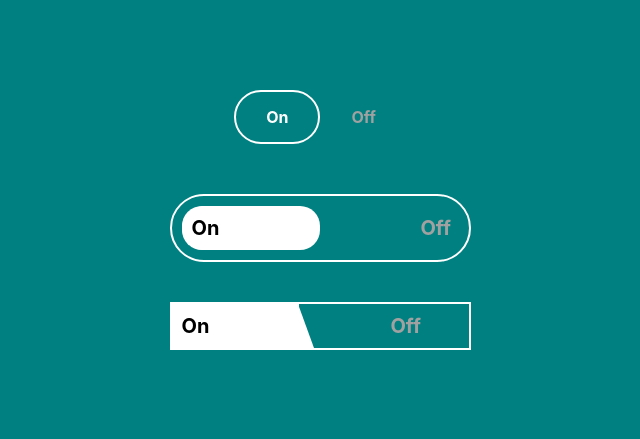
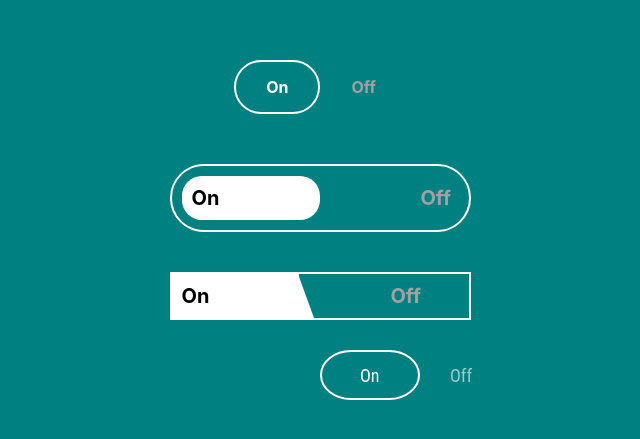
Before and after one commit to nilamanandhar/app-toggle, a React (Create React App) app: page / in a window 1280 px wide. Shown: the part 205-644 px from the top of the page, without its empty margins (320-960 px from the left). Built offline with nearby package versions, Linux system fonts and the light colour scheme.

Commit message:
animation on on and off first button

```diff
--- a/src/App.js
+++ b/src/App.js
@@ -1,38 +1,44 @@
 
-import {useState,useEffect} from 'react';
+import { useState, useEffect } from 'react';
 import './App.scss';
 
 function App() {
- const[firstSwitch,setFirstSwitch] = useState(true);
- const[secondSwitch,setSecondSwitch]= useState(true);
- const[thirdSwitch,setThirdSwitch]= useState(true);
-
-  const toggoleHandler=(state,type)=>{
-    switch(type){
+  const [firstSwitch, setFirstSwitch] = useState(true);
+  const [secondSwitch, setSecondSwitch] = useState(true);
+  const [thirdSwitch, setThirdSwitch] = useState(true);
+  const [switchFirst, setSwitchFirst] = useState(true);
+  const toggoleHandler = (state, type) => {
+    switch (type) {
       case 1:
-        if(state==="on"){
+        if (state === "on") {
           setFirstSwitch(true);
 
-        }else{
+        } else {
 
           setFirstSwitch(false);
         }
         break;
       case 2:
-        if(state==="on"){
+        if (state === "on") {
           setSecondSwitch(true)
         }
-        else{
+        else {
           setSecondSwitch(false)
         }
         break;
       case 3:
-          if(state==="on"){
+        if (state === "on") {
           setThirdSwitch(true)
         }
-          else{
+        else {
 
           setThirdSwitch(false)
+        }
+        case 4:
+          if(state=== "on") {
+            setSwitchFirst(true)
+          }else{
+            setSwitchFirst(false)
           }
         break;
 
@@ -44,20 +50,38 @@ function App() {
   return (
     <div className="main-content">
       <div className="first-switch">
-      <div onClick={()=>toggoleHandler("on",1)} className={`${firstSwitch? "first-active" : "off" }`} >On</div>
-      <div onClick={()=>toggoleHandler("off",1)} className={`${!firstSwitch? "first-active" : "off" }`}> Off</div>
+        <div onClick={() => toggoleHandler("on", 1)} className={`${firstSwitch ? "first-active" : "off"}`} >On</div>
+        <div onClick={() => toggoleHandler("off", 1)} className={`${!firstSwitch ? "first-active" : "off"}`}> Off</div>
       </div>
-    <div className={`${secondSwitch ? 'second-switch-active':''} second-switch`}>
-      <div onClick={()=>{toggoleHandler("on",2)}} className={`${secondSwitch ? "second-on-active": "" } second-on`}>
+      <div className={`${secondSwitch ? 'second-switch-active' : ''} second-switch`}>
+        <div onClick={() => { toggoleHandler("on", 2) }} className={`${secondSwitch ? "second-on-active" : ""} second-on`}>
           On
         </div>
 
-      <div onClick={()=>{toggoleHandler("off",2)}}  className={`${!secondSwitch ? "second-off-active": "" } second-off`}> Off</div>
+        <div onClick={() => { toggoleHandler("off", 2) }} className={`${!secondSwitch ? "second-off-active" : ""} second-off`}> Off</div>
       </div>
-    <div className={`${thirdSwitch ? 'third-switch-active':''} third-switch`}>
-      <div onClick={()=>toggoleHandler("on",3)} className={`${thirdSwitch ?"third-on-active": "" } third-on`}  >On</div>
-      <div onClick={()=>toggoleHandler("off",3)} className={`${!thirdSwitch ?"third-off-active": "" } third-off`}> Off</div>
+      <div className={`${thirdSwitch ? 'third-switch-active' : ''} third-switch`}>
+        <div onClick={() => toggoleHandler("on", 3)} className={`${thirdSwitch ? "third-on-active" : ""} third-on`}  >On</div>
+        <div onClick={() => toggoleHandler("off", 3)} className={`${!thirdSwitch ? "third-off-active" : ""} third-off`}> Off</div>
       </div>
+      <div style={{margin:"30px"}}>
+        {/* <div style={{display: "flex",justifyContent: "space-around",padding:"300px"}}> */}
+        <div className="svg-wrapper">
+          <svg className="svg" height="100%" width="100%" xmlns="http://www.w3.org/2000/svg">
+            <rect className={`${switchFirst ? "clickedShape" : "shape"}`} height="calc(100% - 2px)" x="1px" y="1px" width="calc(100% - 2px)" rx="30" vector-effect="non-scaling-stroke" />
+          </svg>
+          <div onClick={() => toggoleHandler("on",4)} style={{opacity:1}}className="text">On</div>
+
+
+          <div style={{ marginLeft: "90px" }} className="svg-wrapper">
+            <svg className="svg" height="100%" width="100%" xmlns="http://www.w3.org/2000/svg">
+              <rect className={`${!switchFirst ? "clickedOffShape" : "shape"}`} height="calc(100% - 2px)" x="1px" y="1px" width="calc(100% - 2px)" rx="30" vector-effect="non-scaling-stroke" />
+            </svg>
+            <div onClick={() => toggoleHandler("off",4)} style={{opacity:0.6}}className="text">Off</div>
+          </div>
+        </div>
+      </div>
+
     </div>
   );
 }
--- a/src/App.scss
+++ b/src/App.scss
@@ -10,7 +10,7 @@
   align-items: center
 }
   .first-switch {
-      background-color: teal;
+    background-color: teal;
     margin: 50px;
     display: flex;
     align-items: center;
@@ -220,3 +220,62 @@
       }
     }
   }
+
+  // svg
+
+  .svg-wrapper {
+    position: absolute;
+    width: 100px;
+    height: 50px;
+  }
+  .shape {
+    stroke-dasharray: 0 500;
+    stroke-dashoffset: -500;
+    stroke-width: 8px;
+    fill: transparent;
+
+    // stroke: #fff;
+    // border-bottom: 5px solid black;
+    // transition: stroke-width 1s, stroke-dashoffset 1s, stroke-dasharray 1s;
+  }
+  .text {
+/*     width: 320px; */
+    // diplay:flex;
+
+    justify-content:center;
+    align-items:center;
+/*     text-align:center; */
+    position: absolute;
+    top:15px;
+    left:40px;
+    font-family: 'Roboto Condensed';
+    font-size: 18px;
+    color: #fff;
+
+  }
+
+  .clickedShape {
+    stroke-width: 2px;
+    stroke-dashoffset: 0;
+    stroke-dasharray: 500;
+    transition: stroke-width 1s, stroke-dashoffset 1s, stroke-dasharray 1s;
+    stroke: #fff;
+    fill: transparent;
+
+
+    // background-color: transparent;
+  }
+  .clickedOffShape{
+    stroke-width: 2px;
+    stroke-dashoffset: 0;
+    stroke-dasharray: 300;
+    transition: stroke-width 1s, stroke-dashoffset 1s, stroke-dasharray 1s;
+    stroke: #fff;
+    fill: transparent;
+    opacity: 0.6;
+
+  }
+
+  .svg {
+    position: absolute;
+  }
```
Lines whose indentation alone changed are shown as unchanged.
